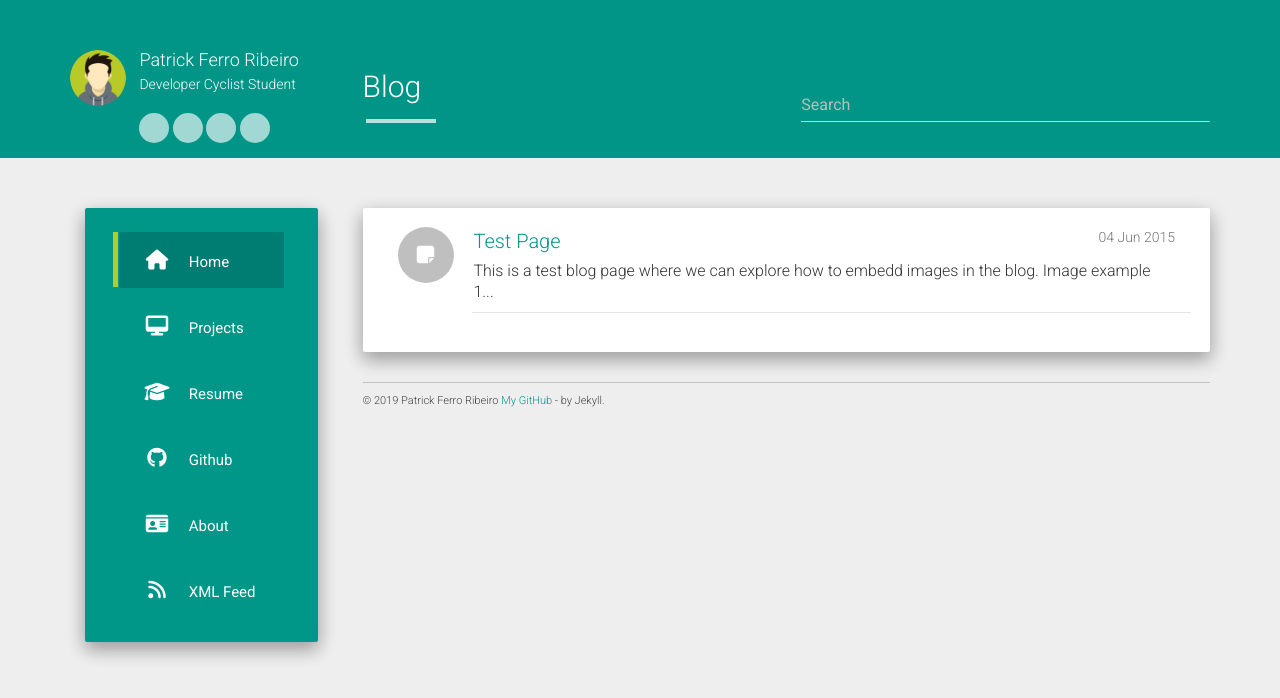
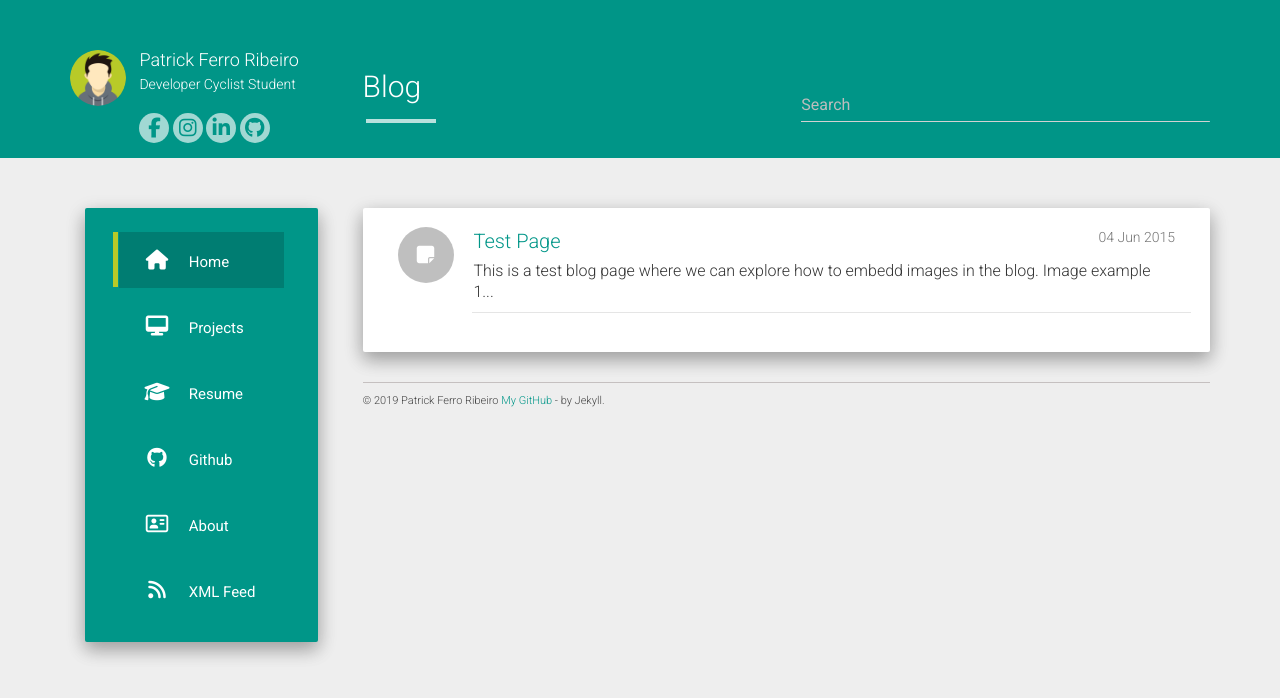
Before and after one commit to riberman/riberman.github.io, a Jekyll site: the page built from index.html, in a window 1280 px wide. Shown: the top 698 px of the page. Built offline with Jekyll 4.4.1, drawn with Linux system fonts in a browser that asks for light colours; nearby versions of some CDN libraries; the list of posts is cut into pages by our own code.

Commit message:
Index menu Update.

```diff
--- a/_data/social.json
+++ b/_data/social.json
@@ -1,18 +1,18 @@
 [
   {
-    "icon": "fa-facebook",
+    "icon": "fab fa-facebook-f",
     "link": "https://www.facebook.com/patrickferroribeiro"
   },
   {
-    "icon": "fa-instagram",
+    "icon": "fab fa-instagram",
     "link": "https://www.instagram.com/patrickribeiro_oficial/"
   },
   {
-    "icon": "fa-linkedin",
+    "icon": "fab fa-linkedin-in",
     "link": "https://www.linkedin.com/in/patrickferroribeiro/"
   },
   {
-    "icon": "fa-github",
+    "icon": "fab fa-github",
     "link": "https://github.com/riberman"
   }
 ]
--- a/_data/urls.json
+++ b/_data/urls.json
@@ -23,7 +23,7 @@
   {
     "text": "About",
     "url": "/about/",
-    "icon": "fa-id-card"
+    "icon": "far fa-address-card"
   },
   {
     "text": "XML Feed",
```
